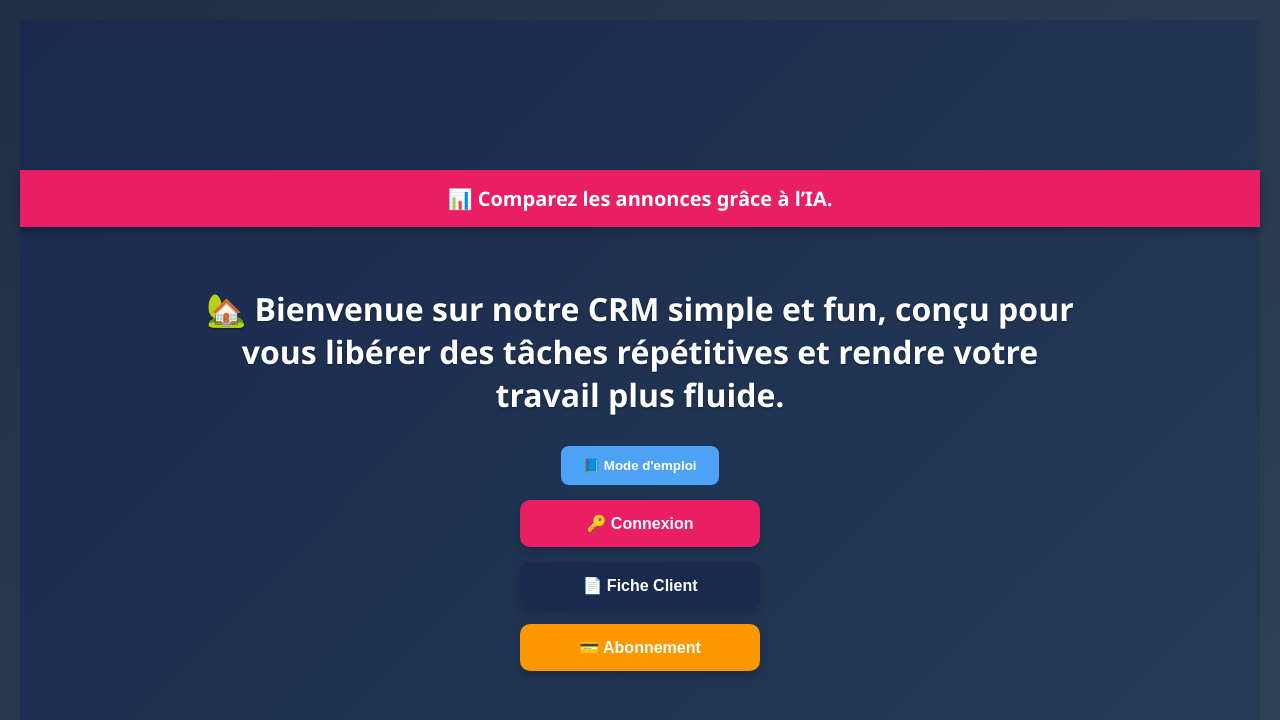
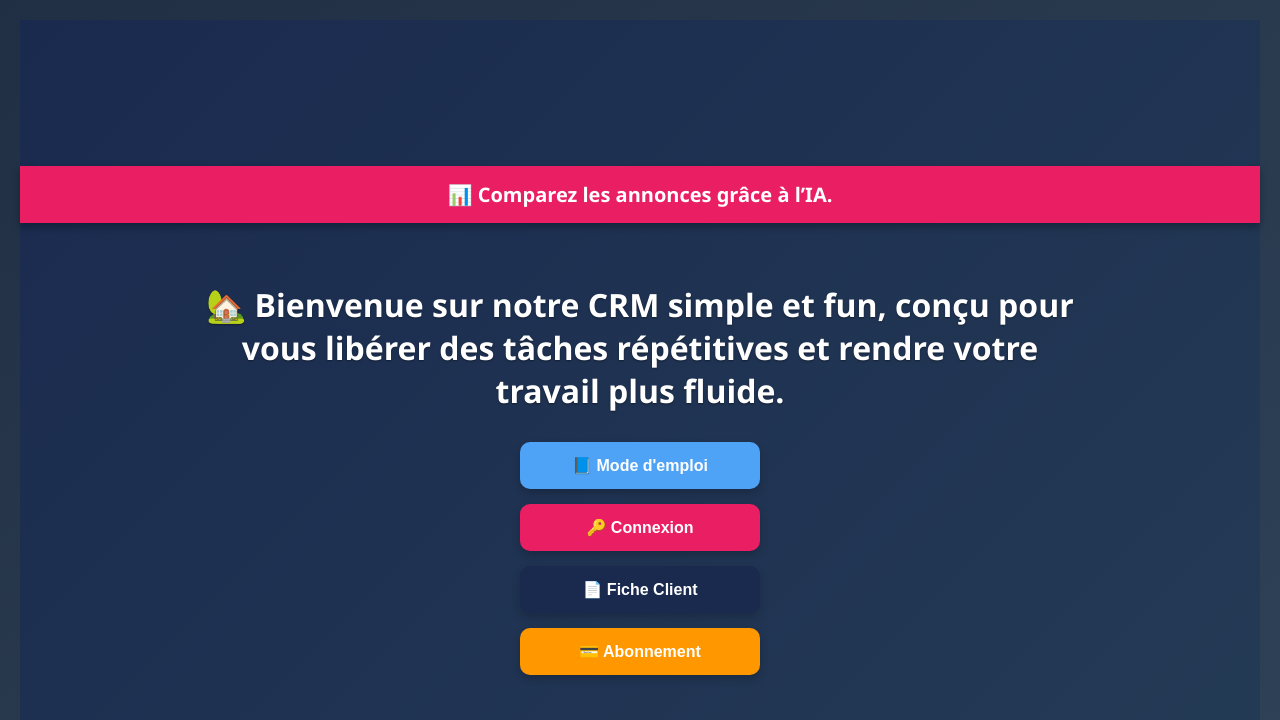
Before and after one commit to daveisa88/crm-web-immobilier-app, a React (Create React App) app: page /#/ in a window 1280 px wide. Shown: the top 720 px of the page. Built offline with nearby package versions, Linux system fonts and the light colour scheme; no server answers; a web font is replaced by a local one.

Commit message:
Root=wwwroot, ajout wwwroot/api/ping et Script1

```diff
--- a/src/AccueilPage.js
+++ b/src/AccueilPage.js
@@ -19,7 +19,6 @@ function AccueilPage() {
         "☁️ Tout est sauvegardé et accessible depuis n’importe où.",
         "✅ Une solution simple, rapide et sans prise de tête."
     ];
-
 
     const [currentMessage, setCurrentMessage] = useState(0);
 
@@ -46,7 +45,8 @@ function AccueilPage() {
     });
 
     return (
-        <div style={{
+        <div
+            style={{
                 background: "linear-gradient(135deg, #1a2a4f, #243b55)",
                 minHeight: "100vh",
                 display: "flex",
@@ -55,10 +55,12 @@ function AccueilPage() {
                 alignItems: "center",
                 color: "white",
                 textAlign: "center",
-            padding: "0"
-        }}>
+                padding: "0",
+            }}
+        >
             {/* ✅ Bannière pub dynamique en full width */}
-            <div style={{
+            <div
+                style={{
                     background: "#e91e63",
                     width: "100%",
                     padding: "15px 0",
@@ -67,34 +69,59 @@ function AccueilPage() {
                     fontSize: "20px",
                     boxShadow: "0 4px 8px rgba(0,0,0,0.3)",
                     marginBottom: "40px",
-            }}>
+                }}
+            >
                 {messages[currentMessage]}
             </div>
 
             {/* Logo + titre */}
-            <h1 style={{ fontSize: "32px", marginBottom: "30px", maxWidth: "900px" }}>
+            <h1
+                style={{
+                    fontSize: "32px",
+                    marginBottom: "30px",
+                    maxWidth: "900px",
+                }}
+            >
                 🏡 Bienvenue sur notre CRM simple et fun, conçu pour vous libérer des tâches répétitives et rendre votre travail plus fluide.
             </h1>
 
             {/* ✅ Boutons navigation */}
-            <div style={{ display: "flex", flexDirection: "column", alignItems: "center", gap: "15px" }}>
+            <div
+                style={{
+                    display: "flex",
+                    flexDirection: "column",
+                    alignItems: "center",
+                    gap: "15px",
+                }}
+            >
+                {/* 🔹 Correction ici → route "/manuel" */}
                 <button
-                    onClick={() => navigate("/mode-emploi")}
-                    style={{
-                        backgroundColor: "#4fa3f7",
-                        color: "#fff",
-                        padding: "12px 22px",
-                        borderRadius: 8,
-                        fontWeight: "bold",
-                        border: "none",
-                        cursor: "pointer",
-                    }}
+                    onClick={() => navigate("/manuel")}
+                    style={buttonStyle("#4fa3f7")}
                 >
                     📘 Mode d'emploi
                 </button>
-                <button onClick={() => navigate("/login")} style={buttonStyle("#e91e63")}>🔑 Connexion</button>
-                <button onClick={() => navigate("/fiche-preview")} style={buttonStyle("#1a2a4f")}>📄 Fiche Client</button>
-                <button onClick={() => navigate("/abonnement")} style={buttonStyle("#ff9800")}>💳 Abonnement</button>
+
+                <button
+                    onClick={() => navigate("/login")}
+                    style={buttonStyle("#e91e63")}
+                >
+                    🔑 Connexion
+                </button>
+
+                <button
+                    onClick={() => navigate("/fiche-preview")}
+                    style={buttonStyle("#1a2a4f")}
+                >
+                    📄 Fiche Client
+                </button>
+
+                <button
+                    onClick={() => navigate("/abonnement")}
+                    style={buttonStyle("#ff9800")}
+                >
+                    💳 Abonnement
+                </button>
             </div>
         </div>
     );
```
Lines whose indentation alone changed are shown as unchanged.
